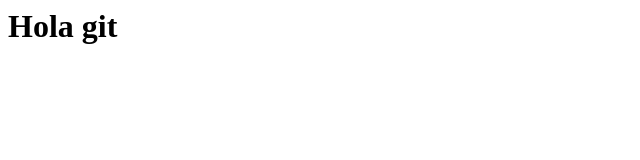
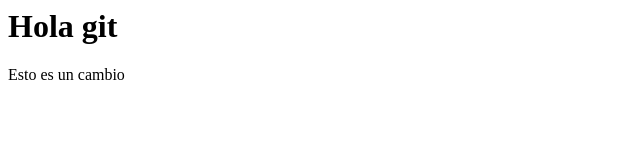
Before and after one commit to MinorFSD1124/git, a plain HTML site: page index.html in a window 1280 px wide. Shown: the whole page, without its empty margins (0-640 px from the left). Drawn offline with Linux system fonts and the light colour scheme.

Commit message:
add description

```diff
--- a/index.html
+++ b/index.html
@@ -6,5 +6,6 @@
 </head>
 <body>
     <h1>Hola git</h1>
+    <p>Esto es un cambio</p>
 </body>
 </html>
```
